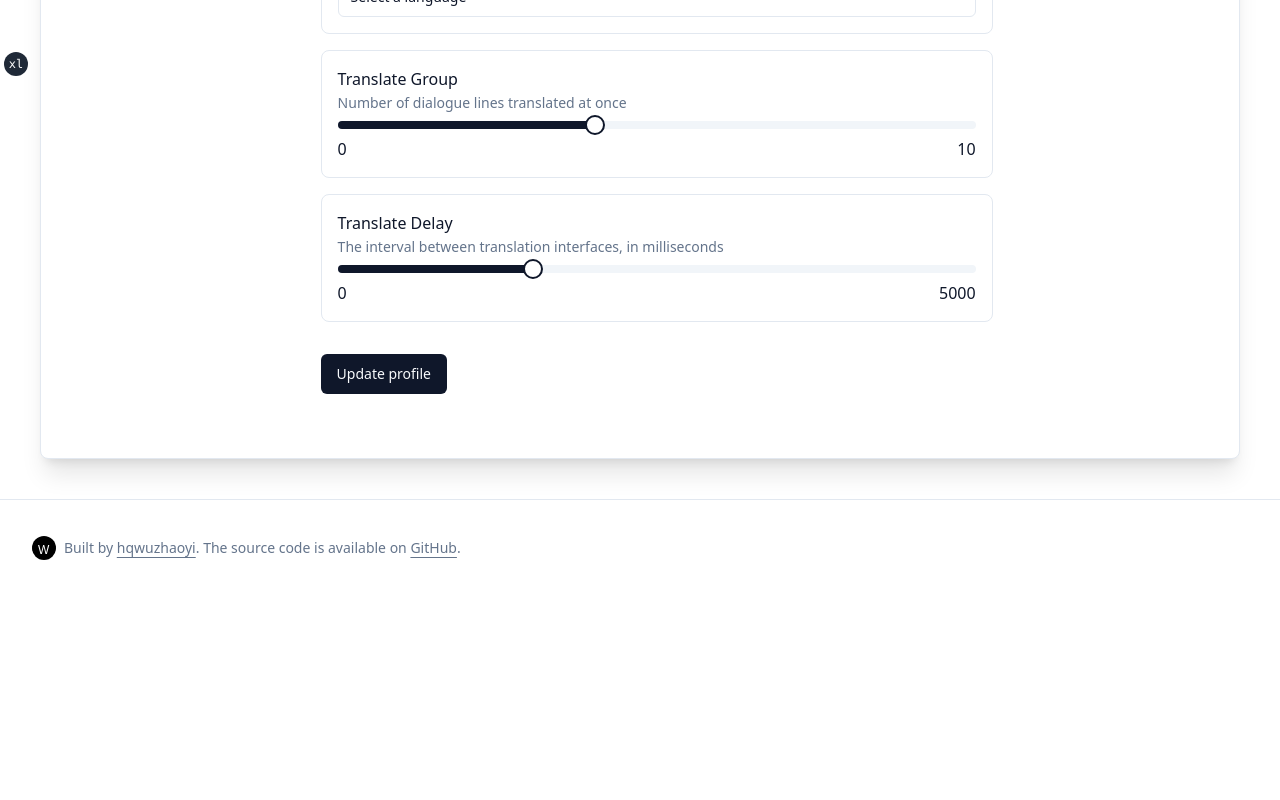
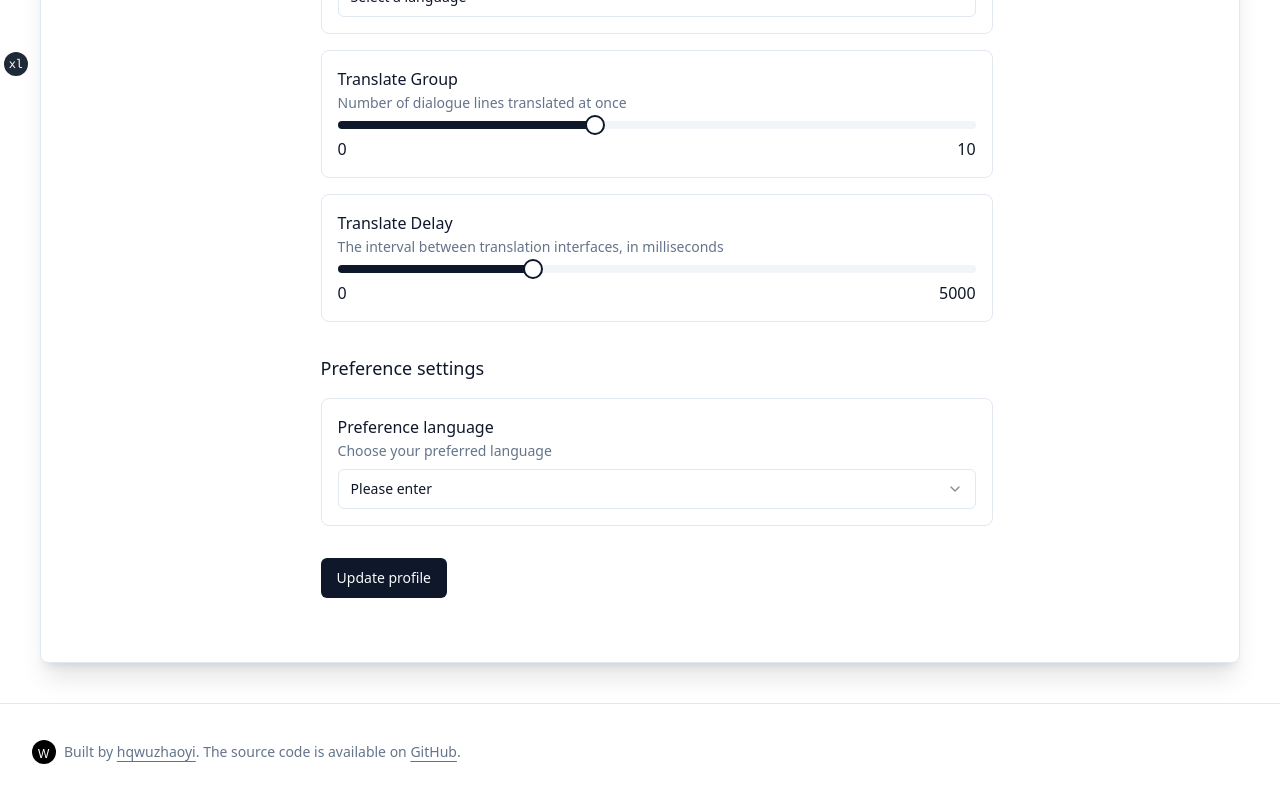
Before and after one commit to hqwuzhaoyi/gpt-subtitle, a Next.js app in the folder apps/web/: page /en/settings in a window 1280 px wide. Shown: the part 720-1520 px from the top of the page. Before the commit the page ends 1316 px from the top, so only its background shows below. Built offline with nearby package versions, Linux system fonts and the light colour scheme.

Commit message:
Refactor updateProfile method and add preference language field

```diff
--- a/apps/web/messages/cn.json
+++ b/apps/web/messages/cn.json
@@ -96,6 +96,10 @@
       "profileUpdated": "更新成功",
       "profileUpdatedDescription": "您的配置已成功更新",
       "systemSettings": "系统设置",
+      "placeholder": "请选择",
+      "preferenceSettings": "偏好设置",
+      "preferenceLanguage": "偏好语言",
+      "Choose your preferred language": "选择您的首选语言",
       "Output Srt Then Translate": "先输出SRT再翻译",
       "Do you need translation after outputting the srt file": "是否需要输出SRT文件后翻译",
       "Translate Model": "翻译模型",
--- a/apps/web/messages/en.json
+++ b/apps/web/messages/en.json
@@ -95,6 +95,10 @@
       "title": "Settings",
       "description": "Manage your account settings and set preferences.",
       "systemSettings": "System settings",
+      "placeholder": "Please enter",
+      "preferenceSettings": "Preference settings",
+      "preferenceLanguage": "Preference language",
+      "Choose your preferred language": "Choose your preferred language",
       "Output Srt Then Translate": "Output SRT Then Translate",
       "Do you need translation after outputting the srt file": "Do you need translation after outputting the srt file",
       "Translate Model": "Translate Model",
--- a/apps/web/src/app/[locale]/settings/components/profile-form.tsx
+++ b/apps/web/src/app/[locale]/settings/components/profile-form.tsx
@@ -26,7 +26,7 @@ import { useRouter } from "next/navigation";
 import { Slider } from "@/components/ui/slider";
 
 import { ProfileFormValues, profileFormSchema } from "../data/schema";
-import { TranslateLanguage, TranslateType } from "shared-types";
+import { LanguageEnum, TranslateLanguage, TranslateType } from "shared-types";
 import { setProfile } from "../api/client";
 import { useTranslations } from "next-intl";
 
@@ -212,6 +212,48 @@ export function ProfileForm({
             />
           </div>
         </div>
+        <div>
+          <h3 className="mb-4 text-lg font-medium">
+            {t("preferenceSettings")}
+          </h3>
+          <div className="space-y-4">
+            <FormField
+              control={form.control}
+              name="PREFERRED_LANGUAGE"
+              render={({ field }) => (
+                <FormItem className="flex flex-col justify-between rounded-lg border p-4">
+                  <div className="space-y-0.5">
+                    <FormLabel className="text-base">
+                      {t("preferenceLanguage")}
+                    </FormLabel>
+                    <FormDescription>
+                      {t("Choose your preferred language")}
+                    </FormDescription>
+                  </div>
+                  <Select
+                    onValueChange={field.onChange}
+                    defaultValue={field.value}
+                  >
+                    <FormControl>
+                      <SelectTrigger>
+                        <SelectValue placeholder={t("placeholder")} />
+                      </SelectTrigger>
+                    </FormControl>
+                    <SelectContent>
+                      {Object.entries(LanguageEnum)
+                        .filter(([_key, value]) => value !== LanguageEnum.Auto)
+                        .map(([key, value]) => (
+                          <SelectItem key={value} value={value}>
+                            {key}
+                          </SelectItem>
+                        ))}
+                    </SelectContent>
+                  </Select>
+                </FormItem>
+              )}
+            />
+          </div>
+        </div>
         <Button type="submit">{t("Update profile")}</Button>
       </form>
     </Form>
--- a/apps/web/src/app/[locale]/settings/data/schema.ts
+++ b/apps/web/src/app/[locale]/settings/data/schema.ts
@@ -7,6 +7,8 @@ export const profileFormSchema = z.object({
   LANGUAGE: z.nativeEnum(TranslateLanguage).optional(),
   TRANSLATE_GROUP: z.number().optional(),
   TRANSLATE_DELAY: z.number().optional(),
+  PreferredLanguage: z.number().optional(),
+  PREFERRED_LANGUAGE: z.nativeEnum(LanguageEnum).optional(),
 });
 
 export type ProfileFormValues = z.infer<typeof profileFormSchema>;
--- a/apps/web/src/app/[locale]/settings/page.tsx
+++ b/apps/web/src/app/[locale]/settings/page.tsx
@@ -32,6 +32,7 @@ export default function SettingsProfilePage() {
                 TRANSLATE_GROUP: +config.TRANSLATE_GROUP as any,
                 TRANSLATE_DELAY: +config.TRANSLATE_DELAY as any,
                 LANGUAGE: config.LANGUAGE as any,
+                PREFERRED_LANGUAGE: config.PREFERRED_LANGUAGE as any,
               }
             : {}
         }
```
Also changed, not shown: 1 other file (tests, documents, lock files or other folders).
